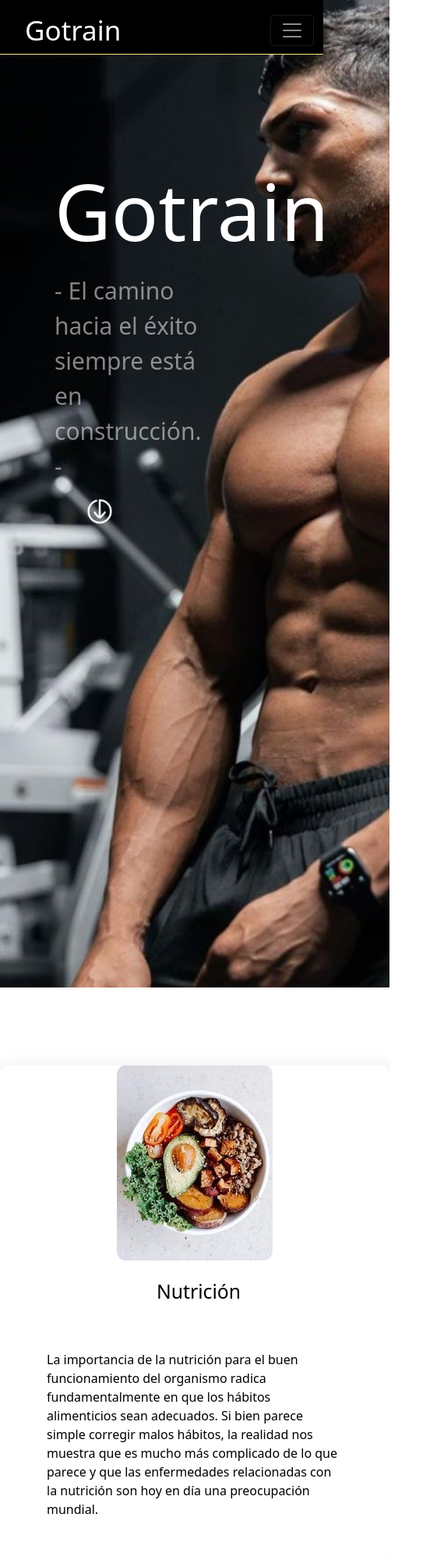
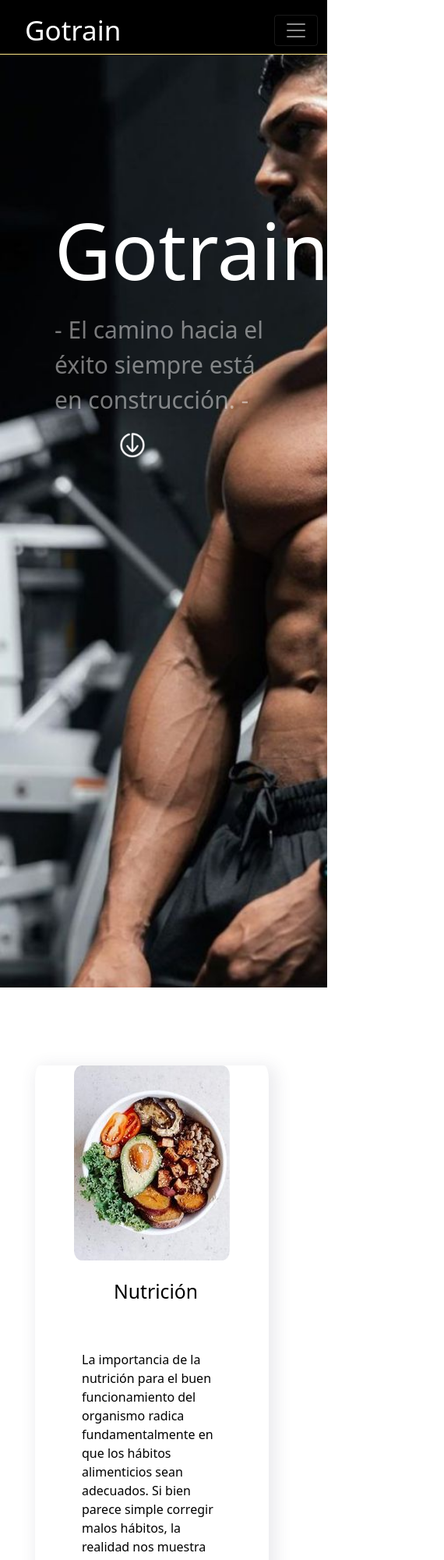
Before and after one commit to IvoNico/gotrain, a website: page index.html in a window 390 px wide. Shown: the top 2000 px of the page at 78% size, 570 px wide, since content can reach past the window. Drawn offline with nearby package versions, Linux system fonts and the light colour scheme.

Commit message:
se modifico media querie max415 para el index

```diff
--- a/scss/_header.scss
+++ b/scss/_header.scss
@@ -23,7 +23,6 @@
 }
 
 header{
-    z-index: 100000000 !important;
     .menu{
         background-color: rgb(0, 0, 0) !important;
         color: white;
@@ -117,4 +116,5 @@ header{
         font-size: ($font-size)-30;
         font-family: 'Urbanist', sans-serif;
     }
+    z-index: 100;
 }
--- a/scss/_mediaqueries.scss
+++ b/scss/_mediaqueries.scss
@@ -3,20 +3,21 @@
     body{
         header{
             .menu{
-                width: 415px;
+                width: 420px;
             }
             .banner{
-                width: 500px;
+                width: 420px;
             }
             .banner__info{
-                margin-top: 50px;
+                margin-top: 100px;
                 .banner__info--title{
                     font-size: $font-size;
+                    display: flex;
                 }
                 .banner__info--contenido{
                     .banner__info--text{
                         font-size: ($font-size)-70;
-                        width: 415px;
+                        width: 500px;
                     }
                     .banner__scroll--img{
                         width: 40px;
@@ -26,7 +27,8 @@
         }
         main{
             .train{
-                width: 500px;
+                margin: 0 auto;
+                width: 300px;
                 .train__dieta, .train__entrenar, .train__salud{
                     display: flex;
                     flex-direction: column;
@@ -41,15 +43,15 @@
             }
 
             .index__down{
-                width: 415px;
+                width: 350px;
                 max-width: 834px;
                 display: flex;
                 flex-direction: column;
                 .img__motivacion{
-                    width: 415px;
+                    width: 350px;
                 }
                 .index__down--info{
-                    width: 400px;
+                    font-size: 2rem;
                     display: flex;
                     justify-content: center;
                 }
```
Also changed, not shown: css/style.css.
